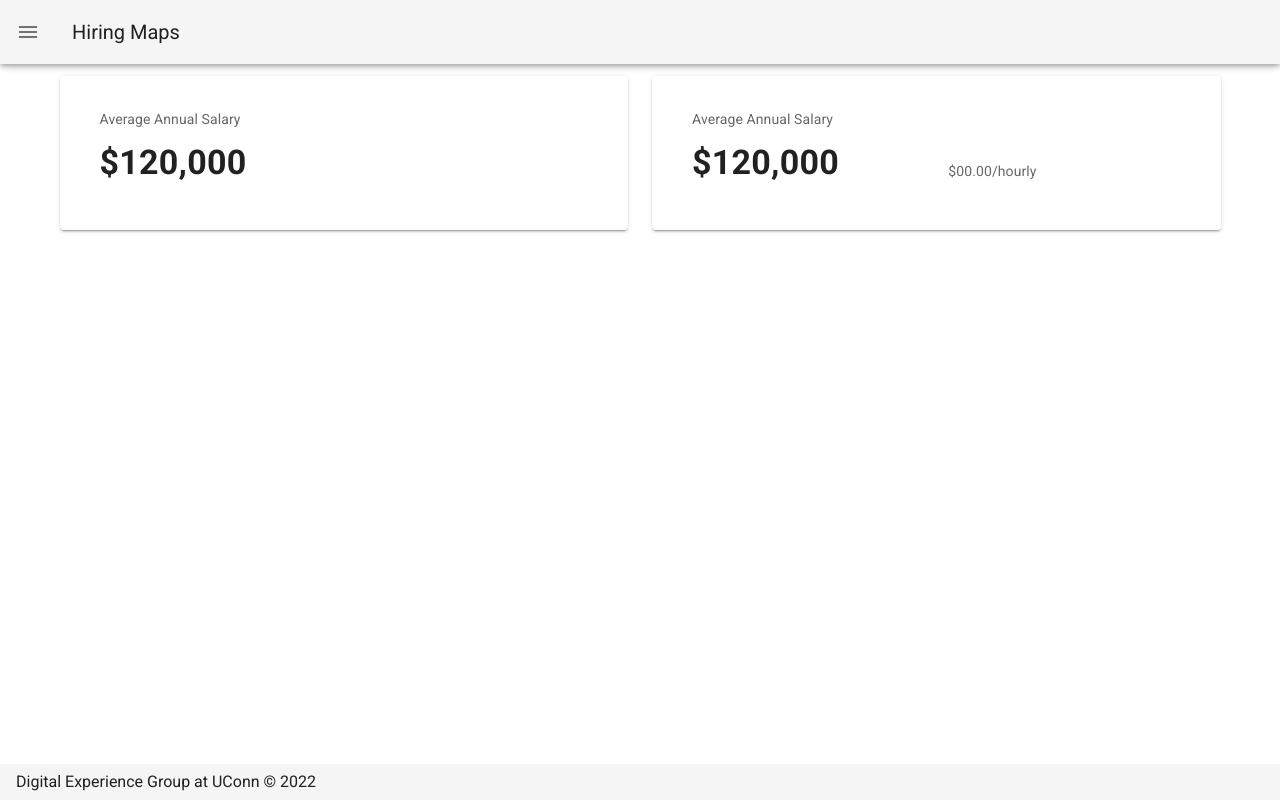
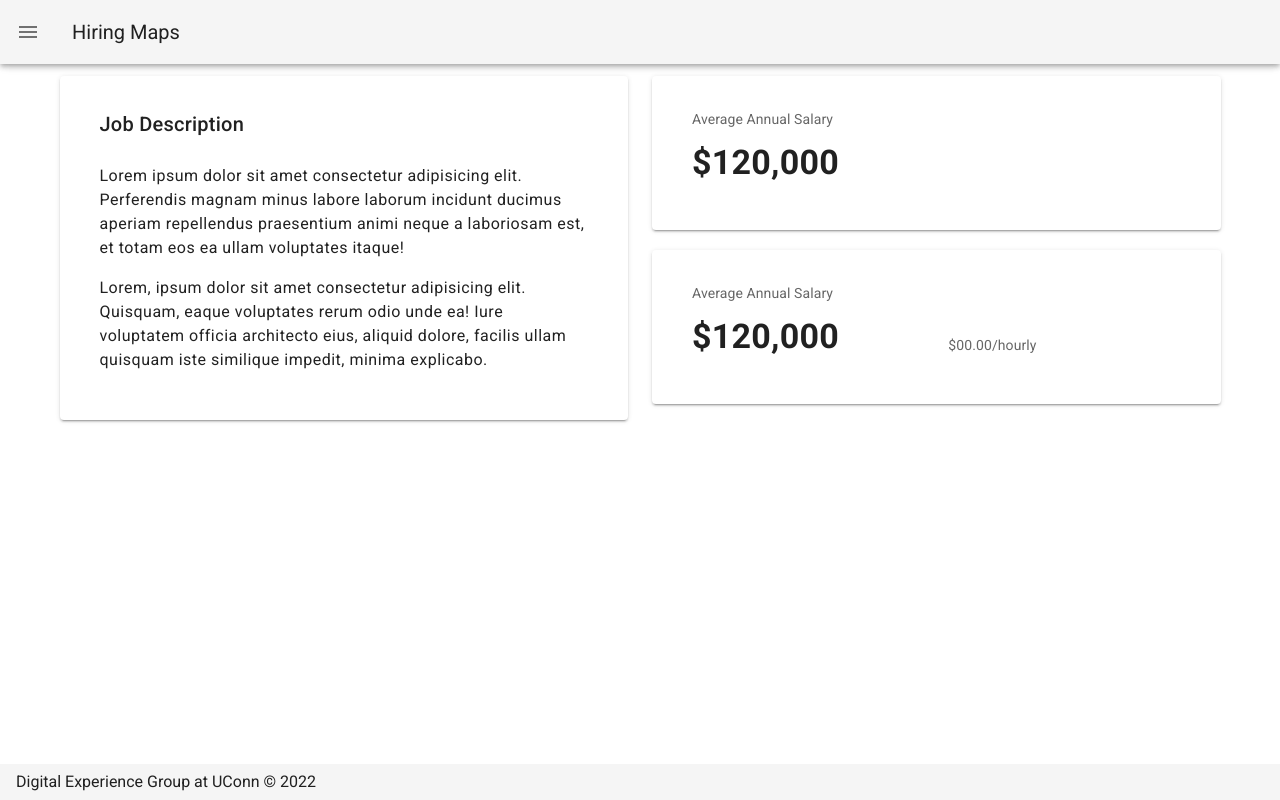
Before and after one commit to uconndxlab/hiring-maps, a Nuxt app: page /component-tour in a window 1280 px wide. Built offline with nearby package versions, Linux system fonts and the light colour scheme.

Commit message:
add description card

```diff
--- a/components/card-stat-display.vue
+++ b/components/card-stat-display.vue
@@ -1,5 +1,5 @@
 <template>
-  <v-card class="mx-auto px-6 py-4">
+  <v-card class="mx-auto px-6 py-4 mb-5">
     <v-card-text>
       <div class="mb-3">
         {{ title }}
--- /dev/null
+++ b/components/card-text.vue
@@ -0,0 +1,29 @@
+<template>
+  <v-card class="px-6 py-4" min-height="340">
+    <v-card-title
+      class="mb-2"
+    >
+      {{ title }}
+    </v-card-title>
+    <v-card-text>
+      <div
+        class="
+      text--primary
+      text-body-1"
+      >
+        <slot />
+      </div>
+    </v-card-text>
+  </v-card>
+</template>
+
+<script>
+export default {
+  props: {
+    title: {
+      type: String,
+      required: true
+    }
+  }
+}
+</script>
--- a/pages/component-tour.vue
+++ b/pages/component-tour.vue
@@ -1,9 +1,17 @@
 <template>
   <v-row justify="center">
     <v-col cols="12" sm="6">
-      <card-stat-display :title="`Average Annual Salary`" :large="`$120,000`" />
+      <card-text :title="`Job Description`">
+        <p>
+          Lorem ipsum dolor sit amet consectetur adipisicing elit. Perferendis magnam minus labore laborum incidunt ducimus aperiam repellendus praesentium animi neque a laboriosam est, et totam eos ea ullam voluptates itaque!
+        </p>
+        <p>
+          Lorem, ipsum dolor sit amet consectetur adipisicing elit. Quisquam, eaque voluptates rerum odio unde ea! Iure voluptatem officia architecto eius, aliquid dolore, facilis ullam quisquam iste similique impedit, minima explicabo.
+        </p>
+      </card-text>
     </v-col>
     <v-col cols="12" sm="6">
+      <card-stat-display :title="`Average Annual Salary`" :large="`$120,000`" />
       <card-stat-display :title="`Average Annual Salary`" :large="`$120,000`" :supporting="`$00.00/hourly`" />
     </v-col>
   </v-row>
```
